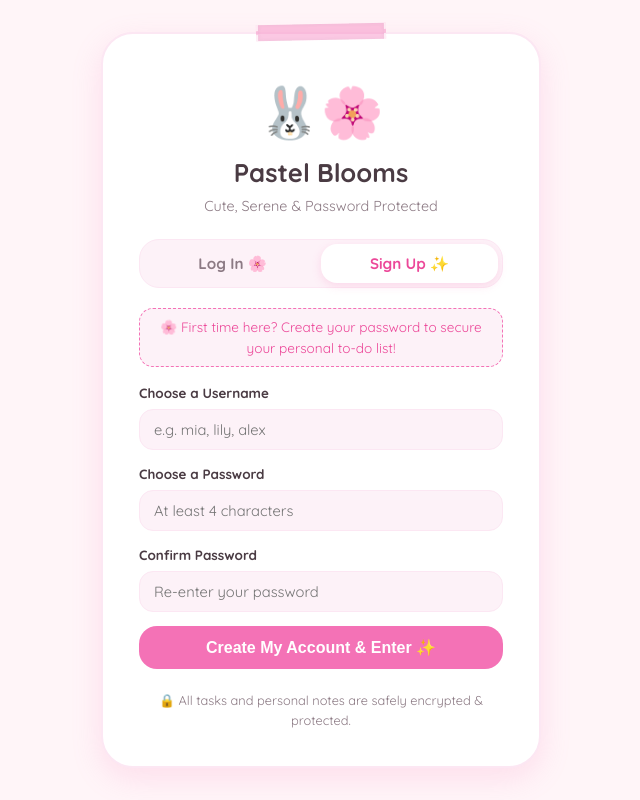
After one commit to osmanthuu/bloomdo, a Flask app: page /login in a window 1280 px wide. The commit adds this page. Shown: the whole page, without its empty margins (319-959 px from the left). Run offline with Flask 3, Linux system fonts and the light colour scheme.

Commit message:
🌸 Bulletproof Auth Screen: Dedicated /login page with Log In and Sign Up tabs and nav user controls

```diff
--- a/app.py
+++ b/app.py
@@ -7,7 +7,7 @@ from functools import wraps
 from email.mime.text import MIMEText
 from email.mime.multipart import MIMEMultipart
 from datetime import datetime, date, timedelta
-from flask import Flask, render_template, request, jsonify, send_from_directory, Response, session
+from flask import Flask, render_template, request, jsonify, send_from_directory, Response, session, redirect
 from werkzeug.security import generate_password_hash, check_password_hash
 from dotenv import load_dotenv
 import pypdf
@@ -235,7 +235,26 @@ def seed_defaults_for_user(user_id):
 # --- FRONTEND ROUTING & PWA ---
 @app.route('/')
 def index():
-    return render_template('index.html')
+    user_id = session.get('user_id')
+    if not user_id:
+        return redirect('/login')
+    user = query_db("SELECT id, username FROM users WHERE id = ?", (user_id,), one=True)
+    if not user:
+        session.clear()
+        return redirect('/login')
+    return render_template('index.html', username=user['username'])
+
+@app.route('/login')
+def login_page():
+    if session.get('user_id'):
+        return redirect('/')
+    user_count = query_db("SELECT COUNT(*) FROM users", one=True)[0]
+    return render_template('login.html', has_users=(user_count > 0))
+
+@app.route('/logout')
+def logout_page():
+    session.clear()
+    return redirect('/login')
 
 @app.route('/manifest.json')
 def manifest():
--- /dev/null
+++ b/templates/login.html
@@ -0,0 +1,270 @@
+<!DOCTYPE html>
+<html lang="en" data-theme="pink">
+<head>
+  <meta charset="UTF-8">
+  <meta name="viewport" content="width=device-width, initial-scale=1.0">
+  <title>Pastel Blooms 🌸 Log In or Sign Up</title>
+  <link rel="icon" type="image/svg+xml" href="/static/icons/icon.svg">
+  <link rel="stylesheet" href="/static/css/themes.css">
+  <link rel="stylesheet" href="/static/css/animations.css">
+  <link rel="stylesheet" href="/static/css/style.css">
+  <style>
+    body {
+      background-color: var(--bg-primary);
+      min-height: 100vh;
+      display: flex;
+      align-items: center;
+      justify-content: center;
+      padding: 20px;
+      font-family: 'Quicksand', sans-serif;
+    }
+    .auth-portal-card {
+      background: var(--card-bg);
+      border: 2px solid var(--card-border);
+      border-radius: 32px;
+      padding: 40px 36px 36px 36px;
+      max-width: 440px;
+      width: 100%;
+      box-shadow: 0 10px 30px rgba(244, 114, 182, 0.18);
+      position: relative;
+      text-align: center;
+      animation: cutePop 0.35s cubic-bezier(0.34, 1.56, 0.64, 1);
+    }
+    .auth-tabs-header {
+      display: flex;
+      background: var(--bg-secondary);
+      border-radius: 20px;
+      padding: 4px;
+      margin: 22px 0 20px 0;
+      border: 1px solid var(--card-border);
+    }
+    .auth-tab-btn {
+      flex: 1;
+      padding: 10px 14px;
+      border-radius: 16px;
+      border: none;
+      background: transparent;
+      font-family: inherit;
+      font-weight: 700;
+      font-size: 0.95rem;
+      color: var(--text-muted);
+      cursor: pointer;
+      transition: all 0.2s;
+    }
+    .auth-tab-btn.active {
+      background: var(--card-bg);
+      color: var(--accent-hover);
+      box-shadow: 0 3px 10px rgba(244, 114, 182, 0.2);
+    }
+    .auth-form-panel {
+      text-align: left;
+    }
+    .auth-notice {
+      background: var(--bg-secondary);
+      border: 1px dashed var(--accent-color);
+      border-radius: 14px;
+      padding: 8px 12px;
+      font-size: 0.85rem;
+      color: var(--accent-hover);
+      margin-bottom: 16px;
+      text-align: center;
+    }
+    .auth-error {
+      background: #ffe4e6;
+      border: 1px solid #fecdd3;
+      color: #e11d48;
+      border-radius: 12px;
+      padding: 8px 12px;
+      font-size: 0.85rem;
+      font-weight: 600;
+      margin-bottom: 14px;
+      display: none;
+    }
+  </style>
+</head>
+<body class="font-rounded">
+
+  <div class="auth-portal-card">
+    <div class="washi-tape" style="top: -10px; left: 50%; transform: translateX(-50%) rotate(-1deg); width: 130px;"></div>
+
+    <div style="font-size: 50px; margin-bottom: 4px;">🐰🌸</div>
+    <h1 style="font-size: 1.6rem; font-weight: 700; color: var(--text-main); margin-bottom: 4px;">Pastel Blooms</h1>
+    <p style="font-size: 0.9rem; color: var(--text-muted);">Cute, Serene & Password Protected</p>
+
+    <!-- Tab Buttons -->
+    <div class="auth-tabs-header">
+      <button type="button" class="auth-tab-btn {{ 'active' if has_users else '' }}" id="tab-btn-login">Log In 🌸</button>
+      <button type="button" class="auth-tab-btn {{ 'active' if not has_users else '' }}" id="tab-btn-register">Sign Up ✨</button>
+    </div>
+
+    <!-- Error message display -->
+    <div id="auth-error-display" class="auth-error"></div>
+
+    <!-- LOG IN FORM -->
+    <div id="panel-login" class="auth-form-panel" style="{{ 'display: block;' if has_users else 'display: none;' }}">
+      <div class="form-group">
+        <label class="form-label" for="login-username">Username</label>
+        <input type="text" id="login-username" class="form-input" placeholder="Enter your username" autocomplete="username" />
+      </div>
+
+      <div class="form-group">
+        <label class="form-label" for="login-password">Password</label>
+        <input type="password" id="login-password" class="form-input" placeholder="Enter your password" autocomplete="current-password" />
+      </div>
+
+      <button type="button" id="btn-submit-login" class="btn-primary bloom-hover" style="width: 100%; justify-content: center; padding: 12px; font-size: 1rem; margin-top: 14px;">
+        Log In to My To-Dos 🌸
+      </button>
+    </div>
+
+    <!-- SIGN UP FORM -->
+    <div id="panel-register" class="auth-form-panel" style="{{ 'display: none;' if has_users else 'display: block;' }}">
+      <div class="auth-notice">
+        🌸 First time here? Create your password to secure your personal to-do list!
+      </div>
+
+      <div class="form-group">
+        <label class="form-label" for="reg-username">Choose a Username</label>
+        <input type="text" id="reg-username" class="form-input" placeholder="e.g. mia, lily, alex" autocomplete="username" />
+      </div>
+
+      <div class="form-group">
+        <label class="form-label" for="reg-password">Choose a Password</label>
+        <input type="password" id="reg-password" class="form-input" placeholder="At least 4 characters" autocomplete="new-password" />
+      </div>
+
+      <div class="form-group">
+        <label class="form-label" for="reg-confirm">Confirm Password</label>
+        <input type="password" id="reg-confirm" class="form-input" placeholder="Re-enter your password" autocomplete="new-password" />
+      </div>
+
+      <button type="button" id="btn-submit-register" class="btn-primary bloom-hover" style="width: 100%; justify-content: center; padding: 12px; font-size: 1rem; margin-top: 14px;">
+        Create My Account & Enter ✨
+      </button>
+    </div>
+
+    <p style="font-size: 0.8rem; color: var(--text-muted); margin-top: 22px;">
+      🔒 All tasks and personal notes are safely encrypted & protected.
+    </p>
+  </div>
+
+  <script>
+    const tabLogin = document.getElementById('tab-btn-login');
+    const tabRegister = document.getElementById('tab-btn-register');
+    const panelLogin = document.getElementById('panel-login');
+    const panelRegister = document.getElementById('panel-register');
+    const errBox = document.getElementById('auth-error-display');
+
+    function showError(msg) {
+      errBox.innerText = msg;
+      errBox.style.display = 'block';
+    }
+
+    function clearError() {
+      errBox.innerText = '';
+      errBox.style.display = 'none';
+    }
+
+    tabLogin.onclick = () => {
+      clearError();
+      tabLogin.classList.add('active');
+      tabRegister.classList.remove('active');
+      panelLogin.style.display = 'block';
+      panelRegister.style.display = 'none';
+    };
+
+    tabRegister.onclick = () => {
+      clearError();
+      tabRegister.classList.add('active');
+      tabLogin.classList.remove('active');
+      panelRegister.style.display = 'block';
+      panelLogin.style.display = 'none';
+    };
+
+    // Handle Login
+    document.getElementById('btn-submit-login').onclick = async () => {
+      clearError();
+      const username = document.getElementById('login-username').value.trim();
+      const password = document.getElementById('login-password').value.trim();
+
+      if (!username || !password) {
+        showError('Please enter both your username and password! 🌸');
+        return;
+      }
+
+      try {
+        const res = await fetch('/api/auth/login', {
+          method: 'POST',
+          headers: { 'Content-Type': 'application/json' },
+          body: JSON.stringify({ username, password })
+        });
+        const data = await res.json();
+        if (res.ok && data.success) {
+          window.location.href = '/';
+        } else {
+          showError(data.error || 'Incorrect username or password.');
+        }
+      } catch (e) {
+        showError('Network error. Please try again!');
+      }
+    };
+
+    // Handle Register
+    document.getElementById('btn-submit-register').onclick = async () => {
+      clearError();
+      const username = document.getElementById('reg-username').value.trim();
+      const password = document.getElementById('reg-password').value.trim();
+      const confirm = document.getElementById('reg-confirm').value.trim();
+
+      if (!username || !password) {
+        showError('Please choose a username and password! 🌸');
+        return;
+      }
+
+      if (username.length < 3) {
+        showError('Username must be at least 3 characters long. 🌸');
+        return;
+      }
+
+      if (password.length < 4) {
+        showError('Password must be at least 4 characters long. 🌸');
+        return;
+      }
+
+      if (password !== confirm) {
+        showError('Passwords do not match! Please check again. 🌸');
+        return;
+      }
+
+      try {
+        const res = await fetch('/api/auth/register', {
+          method: 'POST',
+          headers: { 'Content-Type': 'application/json' },
+          body: JSON.stringify({ username, password })
+        });
+        const data = await res.json();
+        if (res.ok && data.success) {
+          window.location.href = '/';
+        } else {
+          showError(data.error || 'Registration failed.');
+        }
+      } catch (e) {
+        showError('Network error. Please try again!');
+      }
+    };
+
+    // Support Enter key
+    document.querySelectorAll('input').forEach(inp => {
+      inp.onkeydown = (e) => {
+        if (e.key === 'Enter') {
+          if (panelLogin.style.display !== 'none') {
+            document.getElementById('btn-submit-login').click();
+          } else {
+            document.getElementById('btn-submit-register').click();
+          }
+        }
+      };
+    });
+  </script>
+</body>
+</html>
```
Also changed, not shown: static/js/app.js (+29 -180 lines), static/sw.js (+10 -35 lines), templates/index.html (+5 -45 lines).
